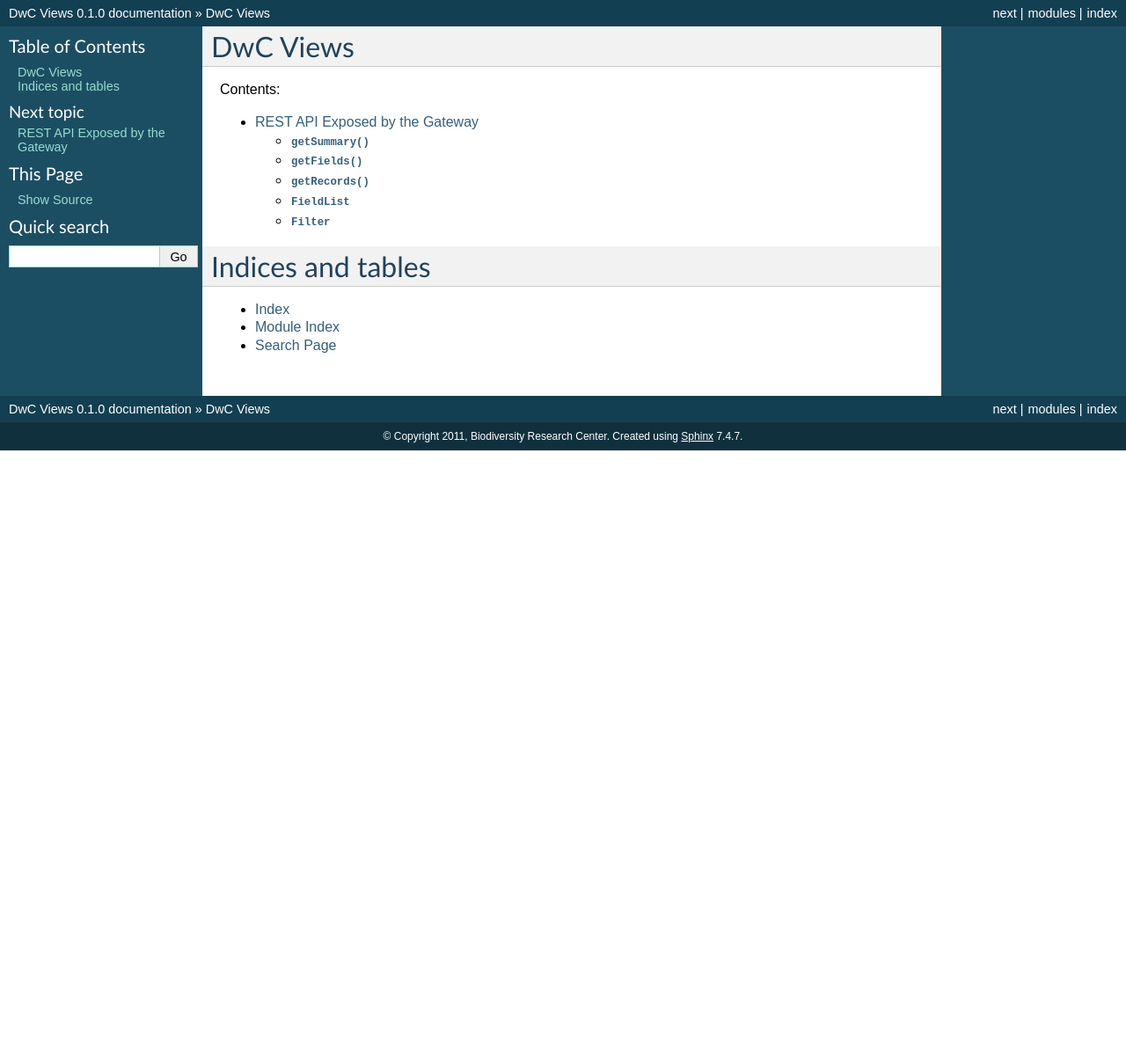
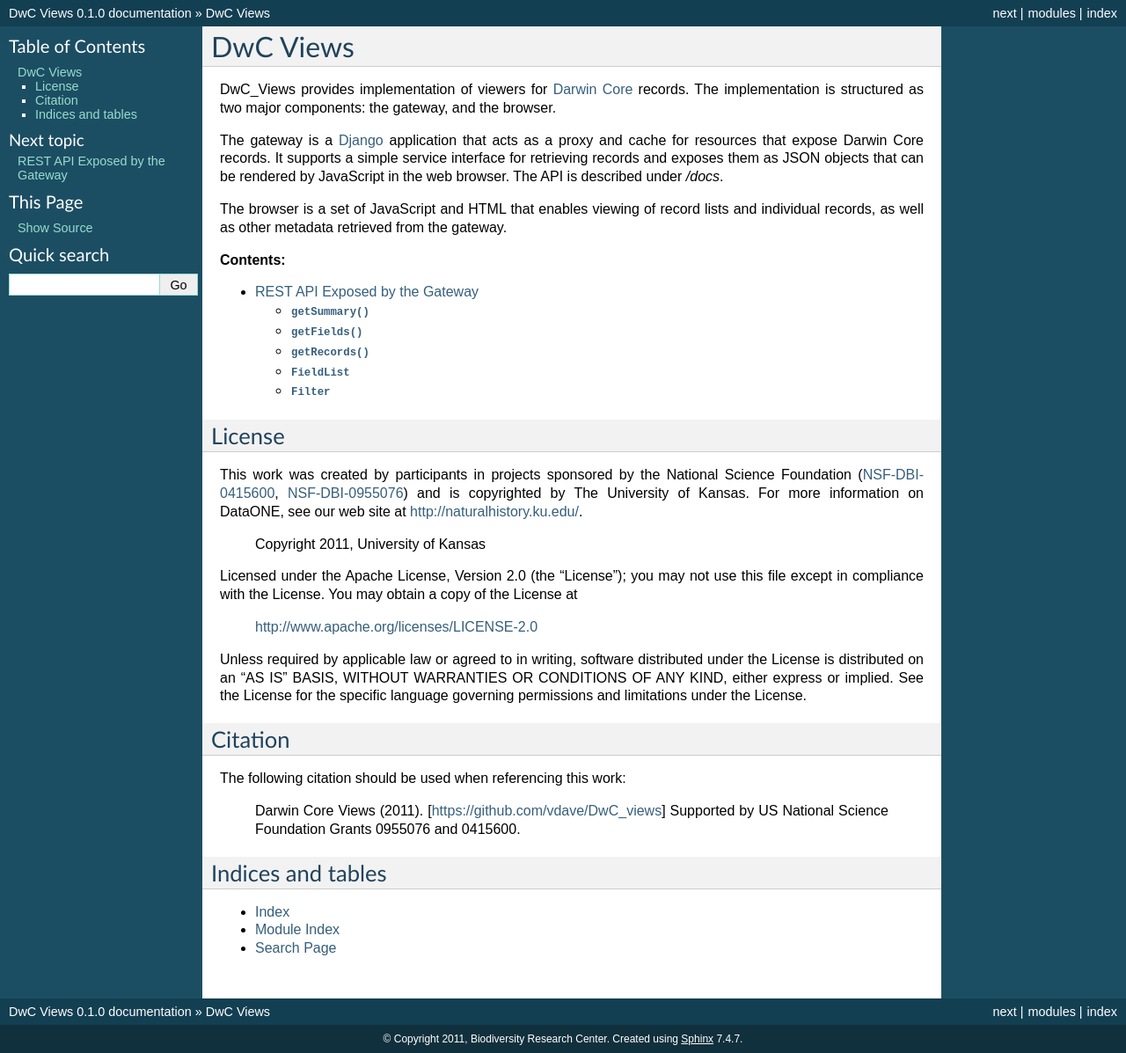
Before and after one commit to datadavev/DwC_views, a Sphinx documentation site: the page built from docs/index.rst, in a window 1280 px wide. Shown: the whole page at 88% size. Built offline with Sphinx 7.4.7, drawn with Linux system fonts in a browser that asks for light colours; before the commit the page ends 900 px from its top, so only the background shows below that.

Commit message:
/ ‘docs/index.rst’

```diff
--- a/docs/index.rst
+++ b/docs/index.rst
@@ -6,7 +6,21 @@
 DwC Views
 =========
 
-Contents:
+DwC_Views provides implementation of viewers for `Darwin Core`_ records. The
+implementation is structured as two major components: the gateway, and the
+browser.
+
+The gateway is a Django_ application that acts as a proxy and cache for
+resources that expose Darwin Core records. It supports a simple service
+interface for retrieving records and exposes them as JSON objects that can be
+rendered by JavaScript in the web browser. The API is described under */docs*.
+
+The browser is a set of JavaScript and HTML that enables viewing of record
+lists and individual records, as well as other metadata retrieved from the
+gateway.
+
+
+**Contents:**
 
 .. toctree::
    :maxdepth: 2
@@ -14,8 +28,49 @@
    gateway_api
 
 
+
+License
+-------
+
+This work was created by participants in projects sponsored by the National
+Science Foundation (`NSF-DBI-0415600`_, `NSF-DBI-0955076`_) and is copyrighted
+by The University of Kansas. For more information on DataONE, see our web site
+at http://naturalhistory.ku.edu/.
+
+  Copyright 2011, University of Kansas
+
+Licensed under the Apache License, Version 2.0 (the "License"); you may not
+use this file except in compliance with the License. You may obtain a copy of
+the License at
+
+  http://www.apache.org/licenses/LICENSE-2.0
+
+Unless required by applicable law or agreed to in writing, software
+distributed under the License is distributed on an "AS IS" BASIS, WITHOUT
+WARRANTIES OR CONDITIONS OF ANY KIND, either express or implied. See the
+License for the specific language governing permissions and limitations under
+the License.
+
+
+Citation
+--------
+
+The following citation should be used when referencing this work:
+
+  Darwin Core Views (2011). [https://github.com/vdave/DwC_views] Supported by
+  US National Science Foundation Grants 0955076 and 0415600.
+
+.. _Darwin Core: http://rs.tdwg.org/dwc/
+
+.. _Django: https://www.djangoproject.com/
+
+.. _NSF-DBI-0955076: http://nsf.gov/awardsearch/showAward.do?AwardNumber=0955076
+
+.. _NSF-DBI-0415600: http://nsf.gov/awardsearch/showAward.do?AwardNumber=0415600
+
+
 Indices and tables
-==================
+------------------
 
 * :ref:`genindex`
 * :ref:`modindex`
```
